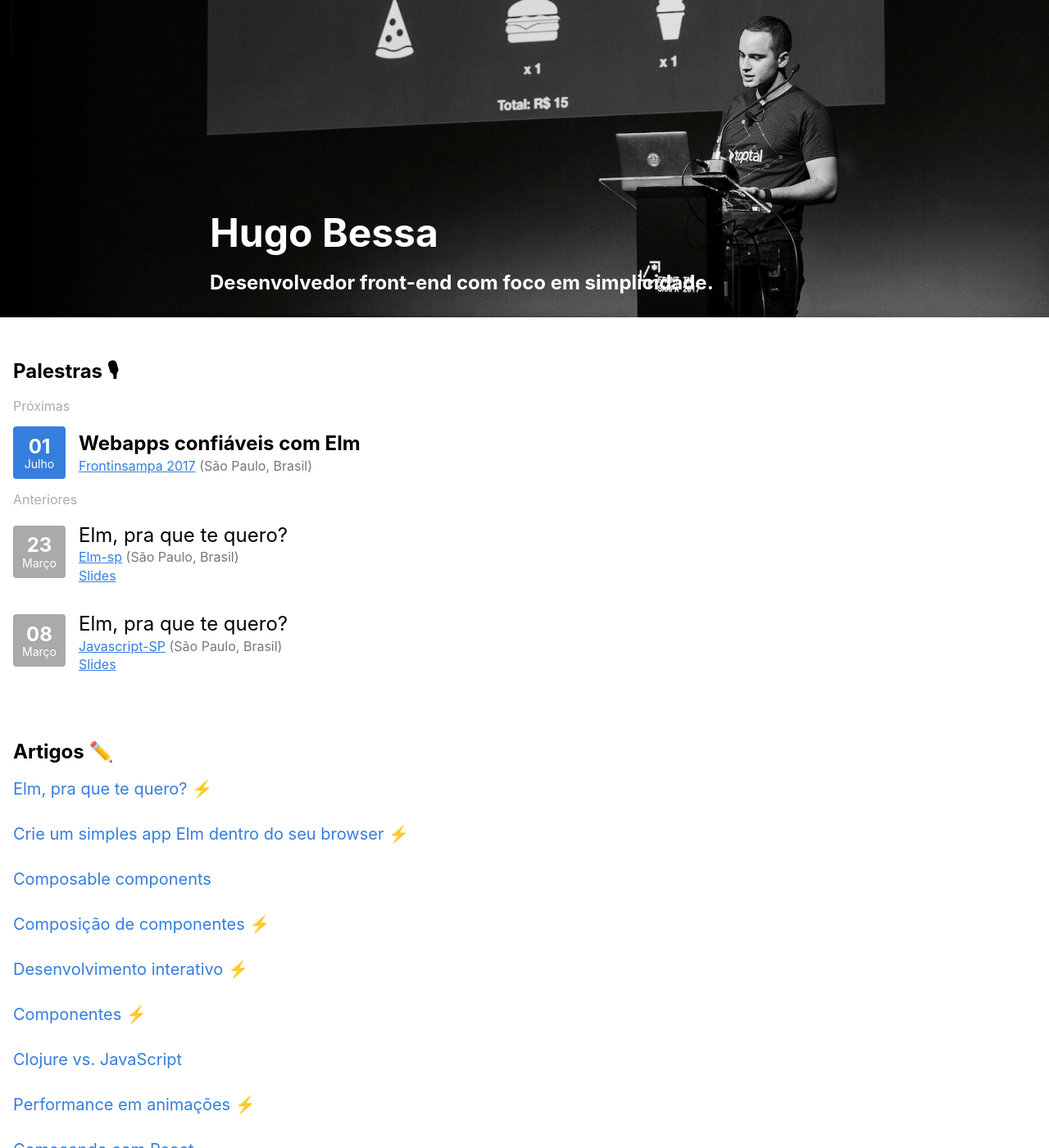
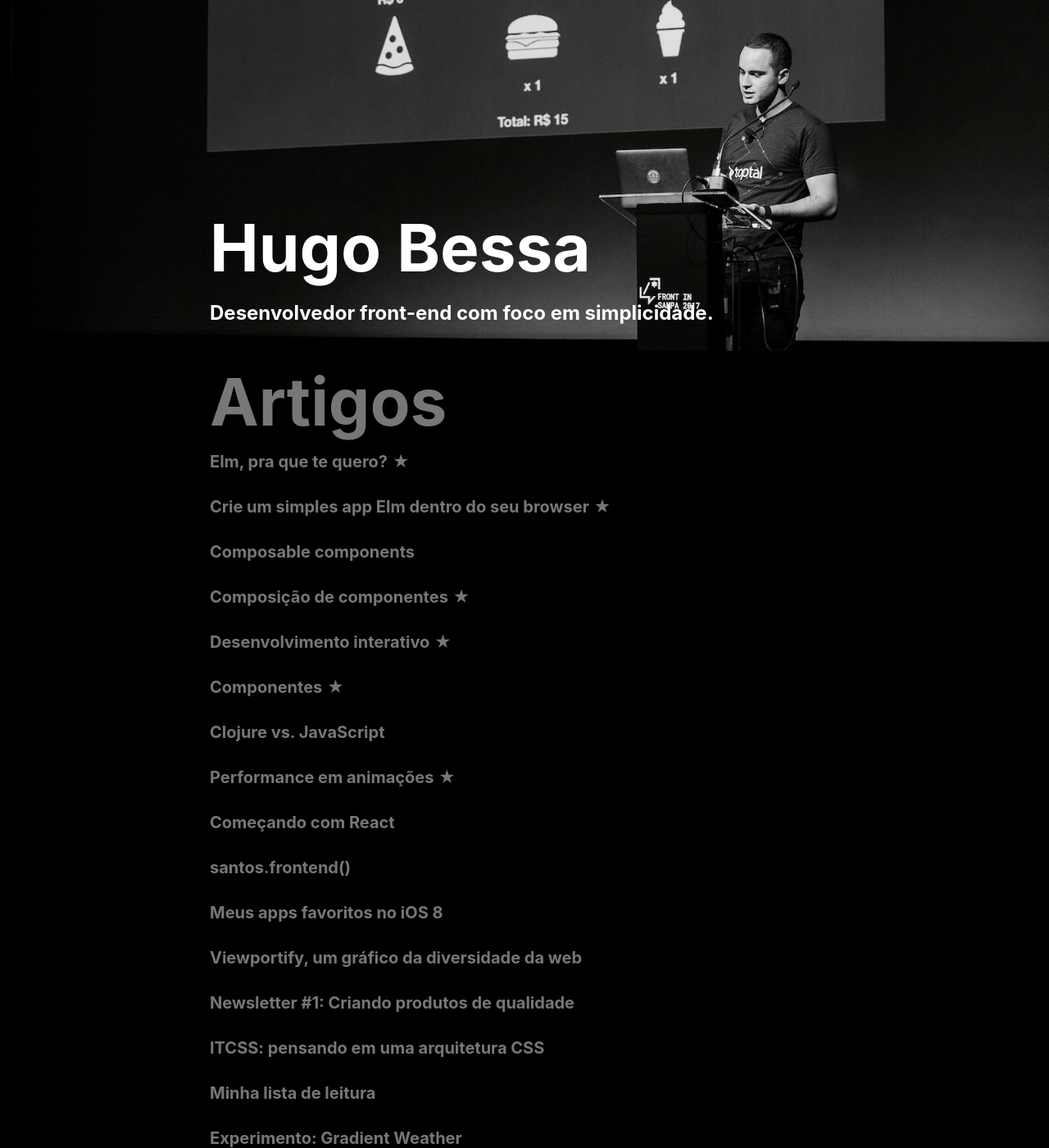
Before and after one commit to hugobessaa/hugobessaa.github.io, a Jekyll site: the page built from index.html, in a window 1280 px wide and 1400 px high. Shown: the whole window at 82% size. Built offline with Jekyll 4.4.1, drawn with Linux system fonts in a browser that asks for light colours; some of the changed text lies outside the part shown.

Commit message:
Improve the whole front-page

```diff
--- a/_includes/_footer.html
+++ b/_includes/_footer.html
@@ -1,8 +1,4 @@
-<footer class="mt4 mb4">
-  <div class="tc">
-    👨🏻‍💻
-  </div>
-  <div class="tc">
-    <a class="link blue dim" href="https://twitter.com/hugobessaa">@hugobessaa</a>
-  </div>
+<footer class="ph3 pv4 bg-black gray tc">
+  <div class='mb2'>▲</div>
+  <a class="link gray dim" href="https://twitter.com/hugobessaa">@hugobessaa</a>
 </footer>
--- a/index.html
+++ b/index.html
@@ -2,112 +2,43 @@
 layout: default
 ---
 
-<header class='white ph3 pt7 pb2 cover bg-right' style='background-image: url("{{site.baseurl}}/public/images/hero.jpg")'>
+<header class='white ph3 pt7 pb3 cover bg-right' style='background-image: url("{{site.baseurl}}/public/images/hero.jpg")'>
   <div class='mw7 center'>
-    <h1 class='f1 ma0'>Hugo Bessa</h1>
-    <h2 class='f3'>Desenvolvedor front-end com foco em simplicidade.</h2>
+    <h1 class='f-subheadline ma0'>Hugo Bessa</h1>
+    <h2 class='f3 mb3'>Desenvolvedor front-end com foco em simplicidade.</h2>
   </div>
 </header>
 
-<section class="pa3 mt3">
-  <header class='mb3'>
-    <h2 class='uppercase'>Palestras 🎙</h2>
-  </header>
-
-  <div class="light-silver w4">Próximas</div>
-
-  <ul class="list pa0 ma0">
-    <li class="pv3 flex flex-column flex-row-ns items-center-ns">
-      <div class="w4 h2 w3-ns h3-ns pa0-ns br2 flex flex-column-ns items-center justify-center bg-blue white">
-        <div class="f3-ns b">01</div>
-        <div class="f6-ns pl1 pl0-ns">Julho</div>
-      </div>
-
-      <div class="flex-auto flex flex-column pl3-ns">
-        <div class="f3 b mv1">Webapps confiáveis com Elm</div>
-        <div class="mb1">
-          <a class="underline blue dim" href="http://www.frontinsampa.com.br">Frontinsampa 2017</a>
-          <span class="gray">(São Paulo, Brasil)</span>
-        </div>
-      </div>
-    </li>
-  </ul>
-
-  <div class="light-silver w4">Anteriores</div>
-
-  <ul class="list pa0 ma0">
-    <li class="pv3 flex flex-column flex-row-ns items-center-ns">
-      <div class="w4 h2 w3-ns h3-ns pa0-ns br2 flex flex-column-ns items-center justify-center bg-light-silver white">
-        <div class="f3-ns b">23</div>
-        <div class="f6-ns pl1 pl0-ns">Março</div>
-      </div>
-
-      <div class="flex-auto flex flex-column pl3-ns">
-        <div class="f3 mv1">Elm, pra que te quero?</div>
-        <div class="mb1">
-          <a class="underline blue dim" href="https://www.meetup.com/Elm-sp/">Elm-sp</a>
-          <span class="gray">(São Paulo, Brasil)</span>
-        </div>
-        <ul class="list pa0 ma0">
-          <li>
-            <a class="underline blue" href="{{site.baseurl}}/elm-pra-que-te-quero">
-              Slides
-            </a>
-          </li>
-        </ul>
-      </div>
-    </li>
-
-    <li class="pv3 flex flex-column flex-row-ns items-center-ns">
-      <div class="w4 h2 w3-ns h3-ns pa0-ns br2 flex flex-column-ns items-center justify-center bg-light-silver white">
-        <div class="f3-ns b">08</div>
-        <div class="f6-ns pl1 pl0-ns">Março</div>
-      </div>
-
-      <div class="flex-auto flex flex-column pl3-ns">
-        <div class="f3 mv1">Elm, pra que te quero?</div>
-        <div class="mb1">
-          <a class="underline blue dim" href="https://www.meetup.com/Javascript-SP/">Javascript-SP</a>
-          <span class="gray">(São Paulo, Brasil)</span>
-        </div>
-        <ul class="list pa0 ma0">
-          <li>
-            <a class="underline blue" href="{{site.baseurl}}/elm-pra-que-te-quero">
-              Slides
-            </a>
-          </li>
-        </ul>
-      </div>
-    </li>
-  </ul>
-</section>
-
-<section class='black pa3 mt3'>
-  <header class='mb3'>
-    <h2 class='uppercase'>Artigos ✏️</h2>
+<section class='ph3 pt5 pv3 bg-black gray'>
+  <div class='mw7 center'>
+    <header>
+      <h2 class='f-subheadline ma0 gray'>Artigos</h2>
     </header>
 
     <ul class='list ma0 pa0'>
       {% for post in site.posts %}
-      <li class='mb4'>
+        <li class='pv3'>
           <article class=''>
-          <h3 class='f4 normal'>
-            <a class='link blue dim' href='{{site.url}}{{post.url}}'>{{ post.title }}</a>
-            {% if post.favorite %}⚡️{% endif %}
+            <h3 class='f4 normal gray ma0'>
+              <a class='link gray b dim' href='{{site.url}}{{post.url}}'>{{ post.title }}</a>
+              {% if post.favorite %}★{% endif %}
             </h3>
           </article>
         </li>
       {% endfor %}
     </ul>
+  </div>
 </section>
 
-<footer class='black pa3'>
+<footer class='ph3 pt5 pb3 bg-black gray'>
+  <div class='mw7 center'>
     <div class='mb3'>
-    <h2 class='f3'>Contato ✉️</h2>
+      <h2 class='f-subheadline ma0 gray'>Contato</h2>
     </div>
 
     <ul class='list ma0 pa0'>
-    <li class='mb2'>https://twitter.com/hugobessaa</li>
-    <li>eu@hugobessa.com.br</li>
+      <li class='pv3'><a class='link dim gray' href='https://twitter.com/hugobessaa'>@hugobessaaa</a></li>
+      <li class='pv3'>eu@hugobessa.com.br</li>
     </ul>
+  </div>
 </footer>
```
Lines whose indentation alone changed are shown as unchanged.
